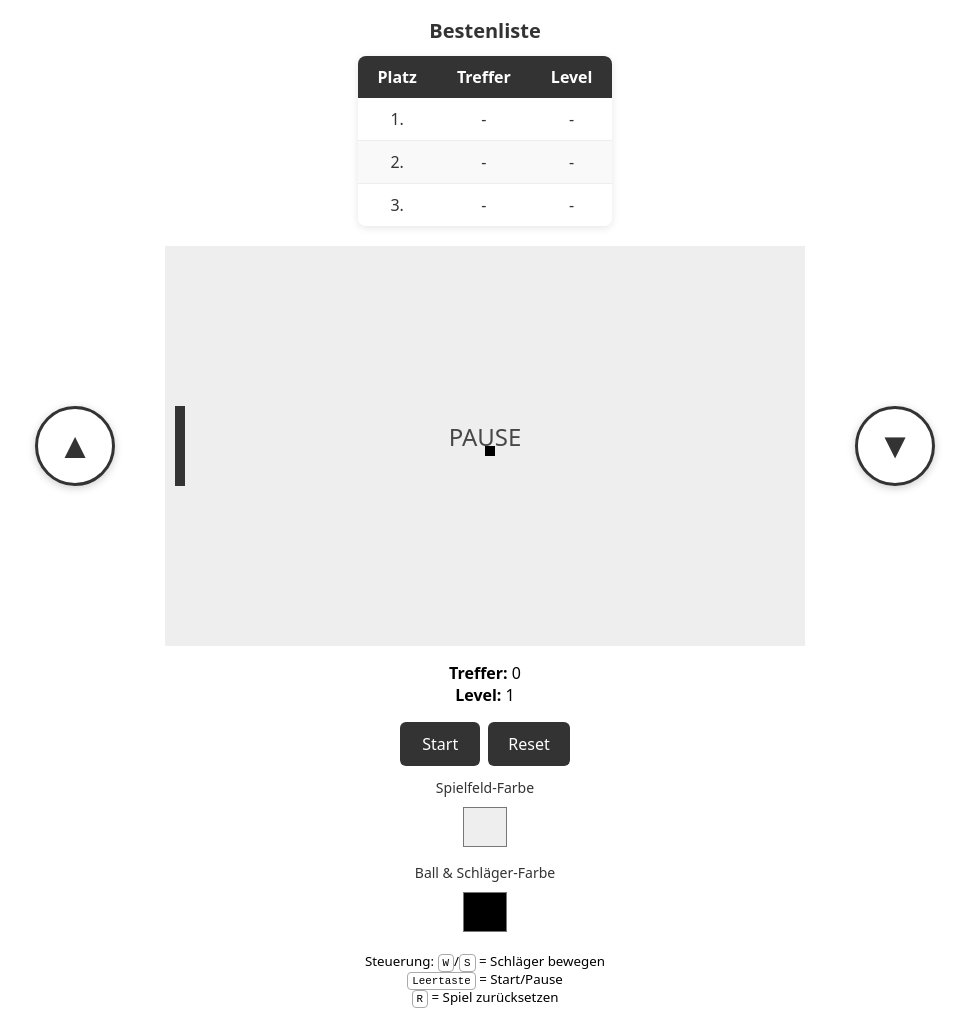
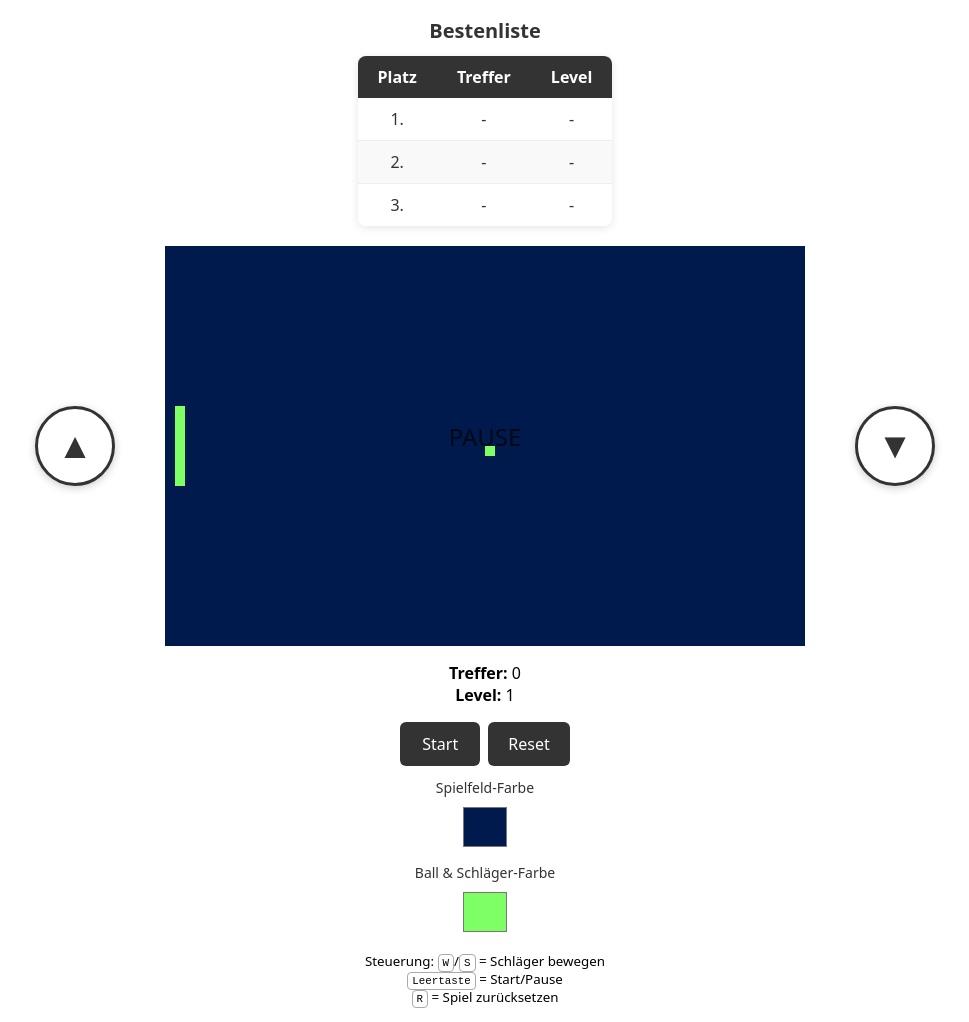
Before and after one commit to thwnet/timos-pong, a plain HTML site: page index.html in a window 1280 px wide. Shown: the whole page, without its empty margins (155-1124 px from the left). Drawn offline with Linux system fonts and the light colour scheme.

Commit message:
default faben

```diff
--- a/game.js
+++ b/game.js
@@ -14,7 +14,8 @@ const PADDLE_HEIGHT = 80;
 const PADDLE_SPEED = 5;
 const BALL_SIZE = 10;
 const BALL_SPEED = 4; // Basisgeschwindigkeit der Bälle
-const DEFAULT_BG_COLOR = "#eeeeee";
+const DEFAULT_BG_COLOR = "#001a4d";
+const DEFAULT_OBJECT_COLOR = "#7fff66";
 const BALL_COLOR_LIGHT = "#ffffff";
 const BALL_COLOR_DARK = "#000000";
 const PADDLE_COLOR_LIGHT = "#ffffff";
@@ -33,9 +34,9 @@ let gameState = {
   hits: 0,
   level: 1, // Start-Level
   backgroundColor: DEFAULT_BG_COLOR,
-  ballColor: BALL_COLOR_DARK,
-  paddleColor: PADDLE_COLOR_DARK,
-  customObjectColor: null,
+  ballColor: DEFAULT_OBJECT_COLOR,
+  paddleColor: DEFAULT_OBJECT_COLOR,
+  customObjectColor: DEFAULT_OBJECT_COLOR,
 
   paddle: {
     x: 10,
@@ -67,10 +68,13 @@ function saveBackgroundColor(color) {
 
 function loadObjectColor() {
   const stored = localStorage.getItem(OBJECT_COLOR_STORAGE_KEY);
-  if (stored && isValidHexColor(stored)) {
+  if (!stored) {
+    return DEFAULT_OBJECT_COLOR;
+  }
+  if (isValidHexColor(stored)) {
     return stored;
   }
-  return null;
+  return DEFAULT_OBJECT_COLOR;
 }
 
 function saveObjectColor(color) {
--- a/index.html
+++ b/index.html
@@ -106,7 +106,7 @@
             type="color"
             id="bgColorPicker"
             name="bgColorPicker"
-            value="#eeeeee"
+            value="#001a4d"
             aria-label="Spielfeldfarbe wählen"
           />
         </div>
@@ -116,7 +116,7 @@
             type="color"
             id="objectColorPicker"
             name="objectColorPicker"
-            value="#333333"
+            value="#7fff66"
             aria-label="Ball und Schläger Farbe wählen"
           />
         </div>
--- a/style.css
+++ b/style.css
@@ -6,7 +6,7 @@
    ============================================ */
 
 :root {
-  --playground-bg: #eee;
+  --playground-bg: #001a4d;
 }
 
 /* HTML und Body sollen die ganze Höhe einnehmen */
```
